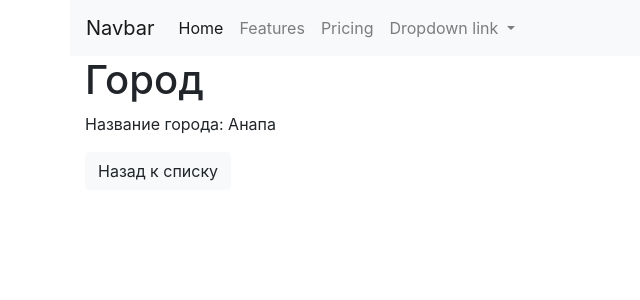
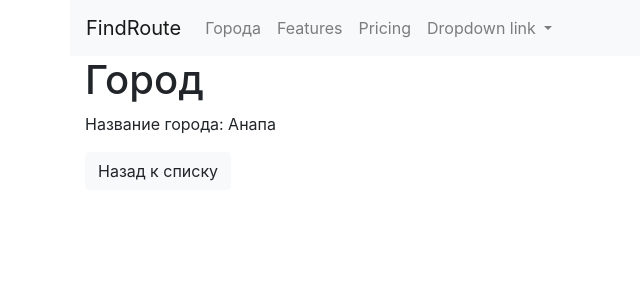
Before and after one commit to PancirDev/courseDjangoFR, a Django app: page /cities/6/ in a window 1280 px wide. Shown: the top 300 px of the page, without its empty margins (0-640 px from the left). Run offline with Django 3.2, Linux system fonts and the light colour scheme; data comes from the database, SQL or seed files in the repository.

Commit message:
L 26 Navbar

```diff
--- a/templates/base.html
+++ b/templates/base.html
@@ -1,3 +1,4 @@
+{% url 'cities:home' as cities_home_url %}
 <!doctype html>
 <html lang="en">
   <head>
@@ -12,14 +13,14 @@
   </head>
   <body>
     <nav class="navbar navbar-expand-lg navbar-light bg-light container">
-      <a class="navbar-brand" href="#">Navbar</a>
+      <a class="navbar-brand" href="{% url 'cities:home'%}">FindRoute</a>
       <button class="navbar-toggler" type="button" data-toggle="collapse" data-target="#navbarNavDropdown" aria-controls="navbarNavDropdown" aria-expanded="false" aria-label="Toggle navigation">
         <span class="navbar-toggler-icon"></span>
       </button>
       <div class="collapse navbar-collapse" id="navbarNavDropdown">
         <ul class="navbar-nav">
-          <li class="nav-item active">
-            <a class="nav-link" href="#">Home <span class="sr-only">(current)</span></a>
+          <li class="nav-item {% if request.path == cities_home_url %} active {% endif %} ">
+            <a class="nav-link" href="{% url 'cities:home' %}">Города </a>
           </li>
           <li class="nav-item">
             <a class="nav-link" href="#">Features</a>
--- a/travel/vievs.py
+++ b/travel/views.py
@@ -5,6 +5,7 @@ def home(request):
     name = 'Kler'
     return render(request, 'home.html', {'name': name})
 
+
 def about(request):
     name = 'About text'
     return render(request, 'about.html', {'name': name})
```
Also changed, not shown: travel/urls.py (+3 -4 lines).
